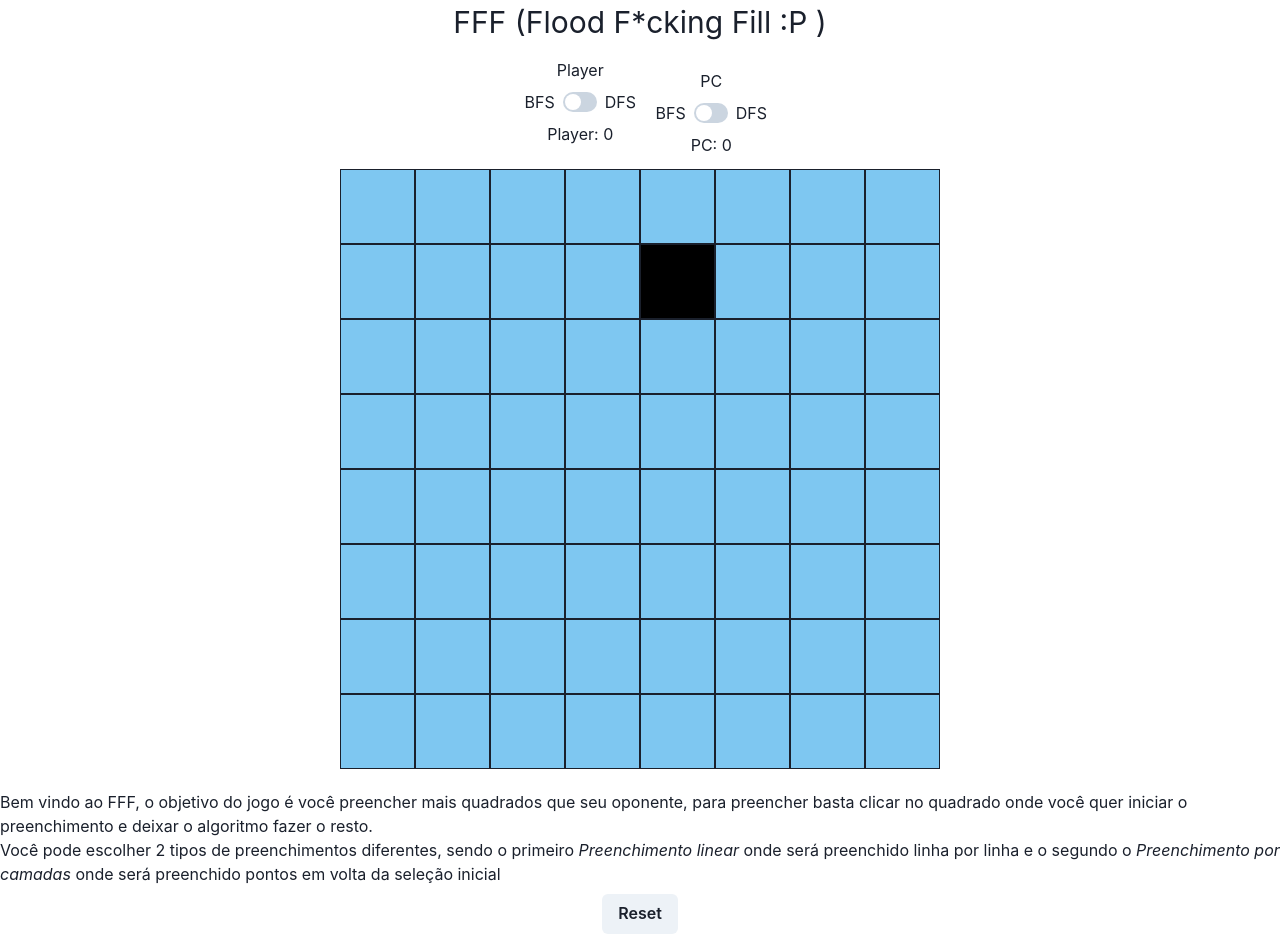
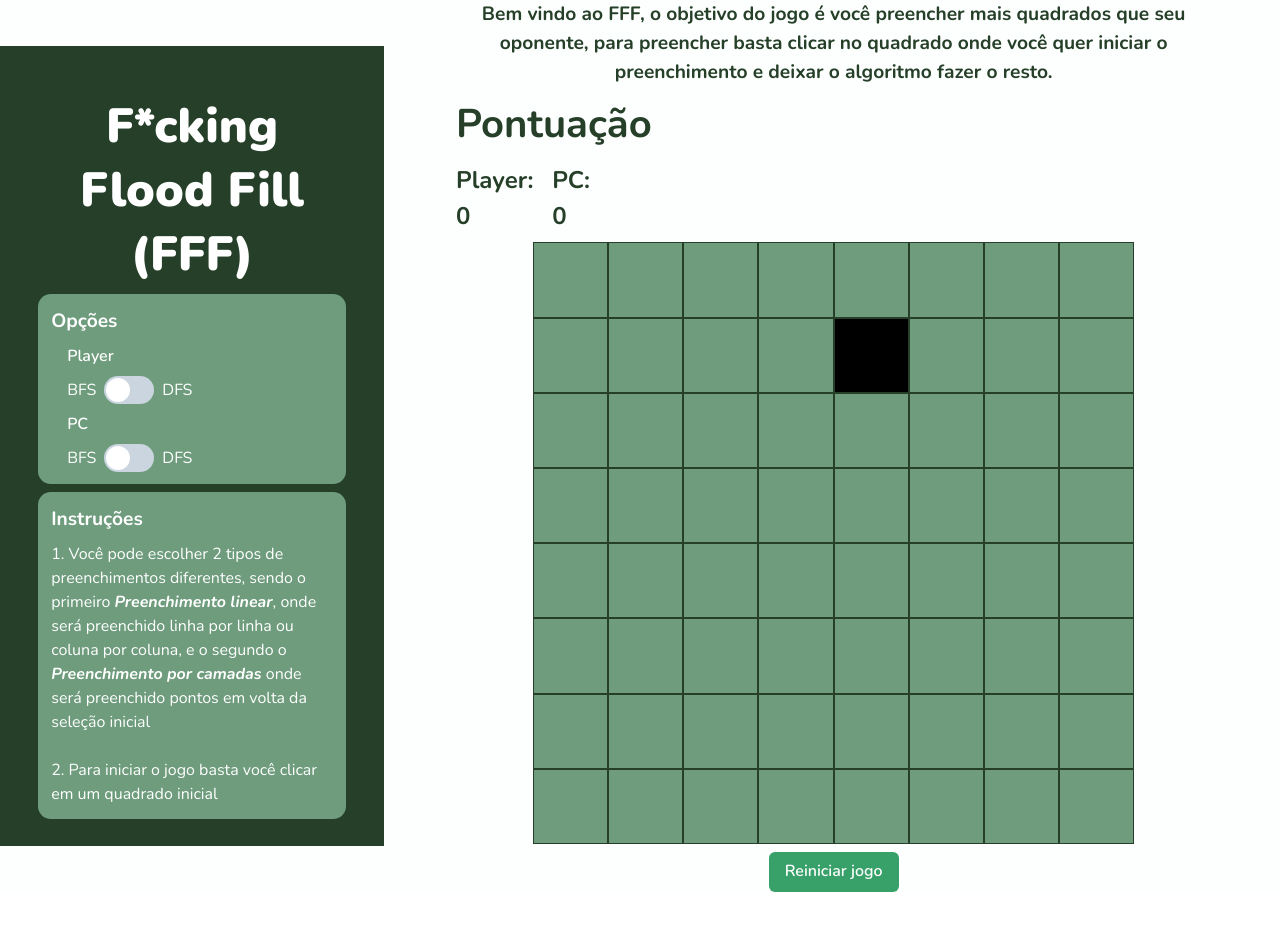
Before and after one commit to projeto-de-algoritmos/Grafos1_AFF, a React (Create React App) app in the folder graphs/: page / in a window 1280 px wide. After the commit the page ends 892 px from the top, so only its background shows below. Built offline with nearby package versions, Linux system fonts and the light colour scheme.

Commit message:
Apply visual identity and improve user interface

```diff
--- a/graphs/package.json
+++ b/graphs/package.json
@@ -12,7 +12,7 @@
     "react-bootstrap": "^1.5.0",
     "react-dom": "^17.0.1",
     "react-router-dom": "^5.2.0",
-    "react-scripts": "4.0.2",
+    "react-scripts": "^2.0.5",
     "web-vitals": "^1.0.1"
   },
   "scripts": {
--- a/graphs/src/App.css
+++ b/graphs/src/App.css
@@ -1,3 +1,5 @@
+
+@import url('https://fonts.googleapis.com/css2?family=Nunito:ital,wght@0,200;0,300;0,400;0,600;0,700;0,800;0,900;1,200;1,300;1,400;1,600;1,700;1,800;1,900&display=swap');
 .board {
   display:flex;
   flex-direction: column;
@@ -8,11 +10,11 @@
 }
 
 .field{
-  border-color: rgb(4, 6, 97);
+  border-color: #253F28;
   border-style:solid;
-  width: 75px;
-  height: 75px;
-  background-color: rgb(126, 199, 241);
+  width: 4.7rem;
+  height: 4.7rem;
+  background-color: #6E9C7D;
 }
 
 .field:hover{
@@ -26,4 +28,90 @@
 
 .main{
   display: flex;
+  width: 69vw;
 }
+
+.left-box{
+  width: 30vw;
+  height: 100vh;
+  background-color: #253F28;
+  justify-content: space-between;
+  padding: 3rem 0rem;
+}
+
+.main-container{
+  display: flex;
+  align-items: center !important;
+}
+
+.options-container{
+  background-color: #6E9C7D;
+  padding: 1vw;
+  width: 24vw;
+  border-radius: 1vw;
+  align-items:flex-start !important;
+  justify-content: left;
+  color: white;
+}
+
+.options-items{
+  align-items:flex-start !important;
+  padding-left: 1rem;
+
+}
+
+.main-title{
+  font-weight: 900;
+  font-size: 3.0rem;
+  color: white;
+  text-align: center;
+  width: 24vw;
+  line-height: 4rem;
+}
+
+.card-title{
+  font-weight: 700;
+  font-size: 1.2rem;
+}
+
+.options-font{
+  size: 1.05rem;
+  font-weight: 600;
+}
+
+.body{
+  background-color: #FCFFFD;
+  align-items: flex-start !important;
+  font-family: 'Nunito';
+  color: #253F28;
+}
+
+.initial-text{
+  font-weight: 700;
+  width: 60vw;
+  font-size: 1.2rem;
+  text-align: center;
+}
+
+.reset-button{
+  color: white;
+}
+
+.score-title{
+  font-weight: 700;
+  font-size: 2.5rem;
+}
+
+.score-container{
+  align-self: flex-start !important;
+  align-items: flex-start !important;
+  padding-left: 5vw;
+}
+
+.score{
+  font-size: 1.5rem;
+  font-weight: 700;
+  display: flex;
+  width: 12vw;
+  justify-content: space-between;
+}
--- a/graphs/src/App.js
+++ b/graphs/src/App.js
@@ -32,13 +32,9 @@ const App = () => {
   }, []);
 
   const renderColumn = (row, graph, initialPosition) => {
-    console.log("->", graph.counter);
     return [0, 1, 2, 3, 4, 5, 6, 7].map((column) => (
       <Box
         border="1px"
-        style={{
-          backgroundColor: graph.nodes.get(`${column},${row}`)?.getColor(),
-        }}
         className={"field"}
         id={`t${column},${row}`}
         onClick={async () => {
@@ -81,85 +77,94 @@ const App = () => {
 
   return (
     <ChakraProvider>
-      <Text fontSize="3xl" align="center" mb="1%">
-        FFF (Flood F*cking Fill :P )
-      </Text>
-      <VStack>
+      <VStack className="body">
         <HStack>
-          <VStack
-            d="flex"
-            flexDirection="column"
-            alignSelf="center"
-            mb="10%"
-            mr="5%"
-          >
-            <Text alignSelf="center">Player</Text>
-            <HStack d="flex">
+        <VStack className="left-box">
+          <Text className="main-title">
+          F*cking Flood Fill (FFF)
+          </Text>
+          <VStack className="options-container">
+            <Text className="card-title">Opções</Text>
+            <VStack className="options-items">
+            <Text className="options-font">Player</Text>
+            <HStack>
               <Text>BFS</Text>
               <Switch
                 isDisabled={startGame}
-                mx="10px"
+                mx="0.8rem"
+                size="lg"
                 onChange={(e) => {
                   setPlayerOption(e.target.checked);
                 }}
               />
               <Text>DFS</Text>
             </HStack>
-            <Text>Player: {counter}</Text>
-          </VStack>
-          <VStack
-            d="flex"
-            flexDirection="column"
-            alignSelf="center"
-            mb="10%"
-            ml="5%"
-          >
-            <Text alignSelf="center">PC</Text>
-            <HStack d="flex">
+
+            <Text className="options-font">PC</Text>
+            <HStack>
               <Text>BFS</Text>
               <Switch
                 isDisabled={startGame}
-                mx="10px"
+                mx="0.8rem"
+                size="lg"
                 onChange={(e) => {
                   setPcOption(e.target.checked);
                 }}
               />
               <Text>DFS</Text>
             </HStack>
-            <Text>PC: {counterPC}</Text>
+            </VStack>
+
+        </VStack>
+          <VStack className="options-container">
+            <Text className="card-title">Instruções</Text>
+          <Text>
+            {" "}
+            1. Você pode escolher 2 tipos de preenchimentos diferentes, sendo o
+            primeiro <i><b>Preenchimento linear</b></i>,
+            onde será preenchido linha por linha ou coluna por coluna, e o segundo o{" "}
+            <b><i>Preenchimento por camadas</i></b> onde será preenchido pontos em
+            volta da seleção inicial<br/><br/>
+            2. Para iniciar o jogo basta você clicar em um quadrado inicial
+          </Text>
           </VStack>
-        </HStack>
-      </VStack>
+
+        </VStack>
 
       <VStack className="main">
-        <Box className="board" mb="1%">
-          {renderTable()}
-        </Box>
-
-        <Box className="instructions">
-          <Text>
+          <Text className="initial-text">
             {" "}
             Bem vindo ao FFF, o objetivo do jogo é você preencher mais quadrados
             que seu oponente, para preencher basta clicar no quadrado onde você
             quer iniciar o preenchimento e deixar o algoritmo fazer o resto.{" "}
           </Text>
-          <Text>
-            {" "}
-            Você pode escolher 2 tipos de preenchimentos diferentes, sendo o
-            primeiro <i>Preenchimento linear </i>
-            onde será preenchido linha por linha e o segundo o{" "}
-            <i>Preenchimento por camadas</i> onde será preenchido pontos em
-            volta da seleção inicial
+          <VStack className="score-container">
+          <Text className="score-title">
+            Pontuação
           </Text>
+          <Box className="score">
+            <Text >Player: {counter}</Text>
+            <Text >PC: {counterPC}</Text>
+          </Box>
+          </VStack>
+        <Box className="board" mb="1%">
+          {renderTable()}
         </Box>
+
         <Button
+        className="reset-button"
+        colorScheme="green"
+        variant="solid"
           onClick={() => {
             window.location.reload();
           }}
         >
-          Reset
+          Reiniciar jogo
         </Button>
       </VStack>
+      </HStack>
+      </VStack>
+
     </ChakraProvider>
   );
 };
--- a/graphs/src/utils/Graph.js
+++ b/graphs/src/utils/Graph.js
@@ -74,11 +74,13 @@ export default class Graph {
     for (const neighbor of neighbors) {
       if (!visited.has(neighbor) && !this.nodes.get(neighbor).isSelected) {
         this.nodes.get(neighbor).isSelected = true;
-        if (this.nodes.get(neighbor).getColor() === "#ff0") this.counter++;
-        if (this.nodes.get(neighbor).setColor(color))
+        if (this.nodes.get(neighbor).setColor(color)){
+          if (this.nodes.get(neighbor).getColor() === "#ff0") this.counter++;
           await this.dfs(neighbor, color, visited);
+        }
       }
     }
+    console.log(this.counter);
     return this.counter;
   }
 }
--- a/graphs/src/utils/Node.js
+++ b/graphs/src/utils/Node.js
@@ -6,7 +6,7 @@ export default class Node {
   }
   setColor(color) {
     if (this.color === null) {
-      console.log(this.position);
+      // console.log(this.position);
       this.color = color;
       try {
         const myDiv = document.getElementById("t" + this.position);
```
Also changed, not shown: 2 other files (tests, documents, lock files or other folders).
